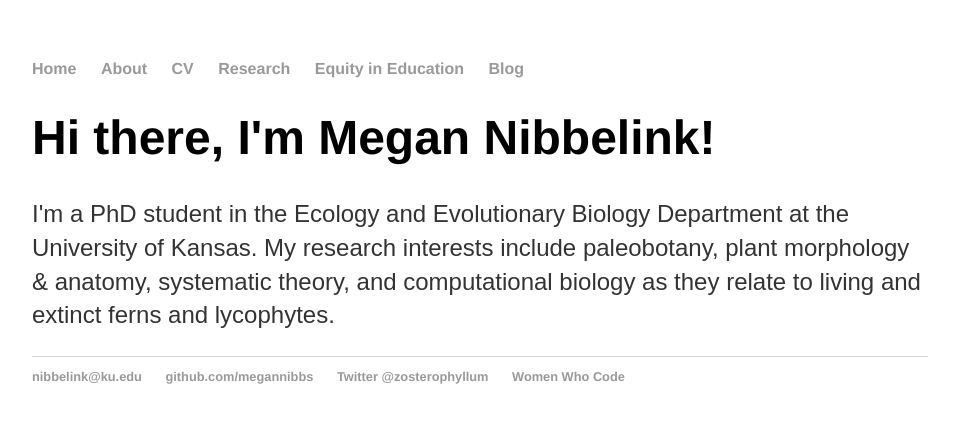
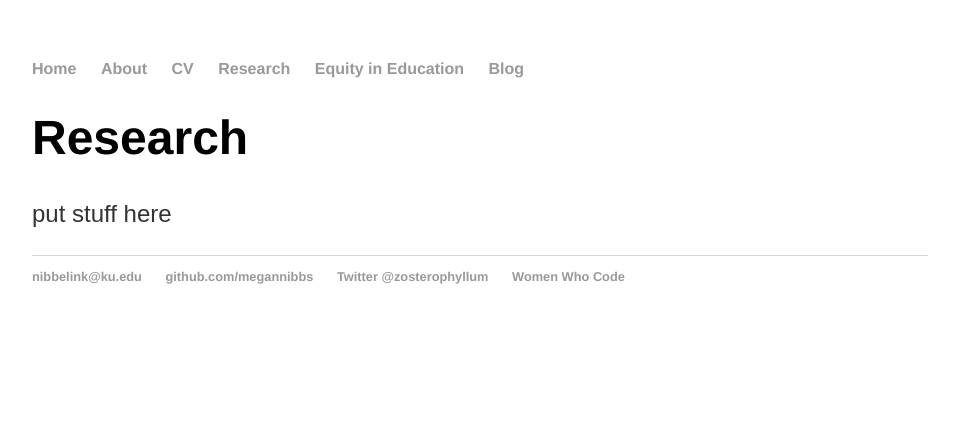
Before and after one commit to megannibbs/megannibbelink.github.io, a Jekyll site: the page built from pubs/index.html, in a window 1280 px wide. Shown: the top 423 px of the page, without its empty margins (160-1119 px from the left). Built offline with Jekyll 4.4.1, drawn with Linux system fonts in a browser that asks for light colours.

Commit message:
Update index.html

```diff
--- a/pubs/index.html
+++ b/pubs/index.html
@@ -3,6 +3,5 @@ layout: default
 title: Meg Nibbelink | Research
 ---
 <div class="blurb">
-	<h1>Hi there, I'm Megan Nibbelink!</h1>
-	<p>I'm a PhD student in the Ecology and Evolutionary Biology Department at the University of Kansas.
-		My research interests include paleobotany, plant morphology & anatomy, systematic theory, and computational biology as they relate to living and extinct ferns and lycophytes. <a
+	<h1>Research</h1>
+	<p>put stuff here</p>
```
